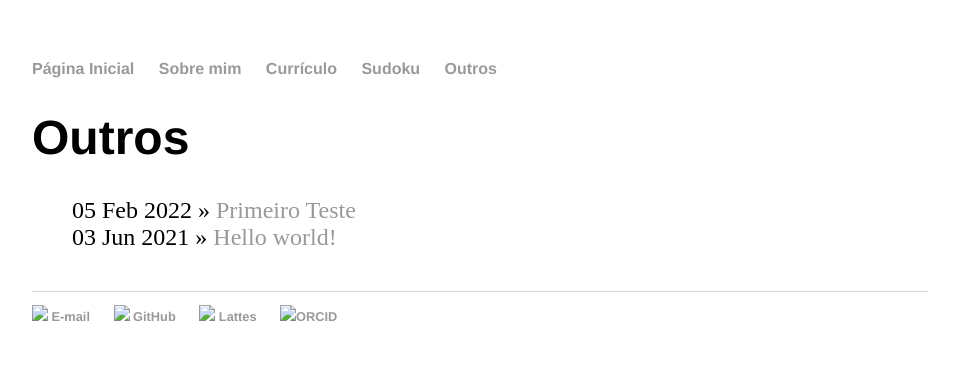
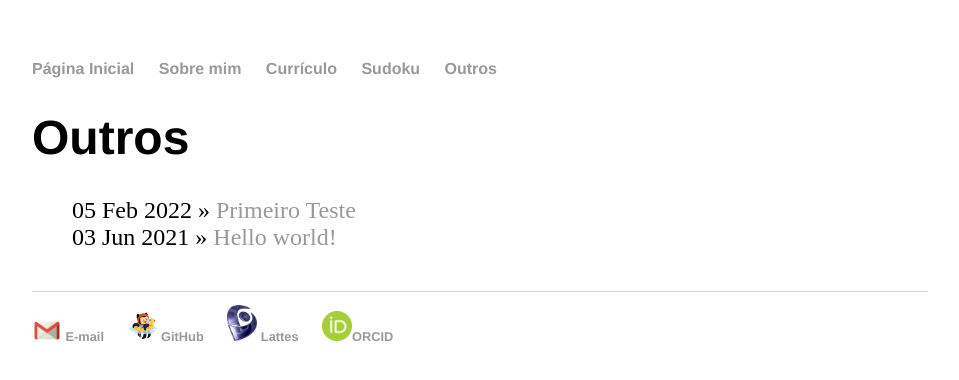
Before and after one commit to maltagabriel/maltagabriel.github.io, a Jekyll site: the page built from outros/index.html, in a window 1280 px wide. Shown: the top 380 px of the page, without its empty margins (160-1119 px from the left). Built offline with Jekyll 4.4.1, drawn with Linux system fonts in a browser that asks for light colours.

Commit message:
Update default.html

```diff
--- a/_layouts/default.html
+++ b/_layouts/default.html
@@ -27,22 +27,22 @@
 			<ul>
 			  <li>
 			    <a href="mailto:gabriel.malta@alumni.usp.br" target="blank">
-			      <img src="img/gmail.png" width="30"> E-mail
+			      <img src="/img/gmail.png" width="30"> E-mail
 			    </a>
 			  </li>
 			  <li>
 			    <a href="https://github.com/maltagabriel" target="blank">
-			      <img src="img/inflatocat.png" width="30"> GitHub
+			      <img src="/img/inflatocat.png" width="30"> GitHub
 			    </a>
 			  </li>
 			  <li>
 			    <a href="http://lattes.cnpq.br/6164790601722355" target="blank">
-			      <img src="img/lattes.jpeg"width="30"> Lattes
+			      <img src="/img/lattes.jpeg"width="30"> Lattes
 			    </a>
 			  </li>
 			  <li>
 			    <a href="https://orcid.org/0000-0002-5915-7171" target="blank">
-			      <img src="img/orcid.png" width="30">ORCID
+			      <img src="/img/orcid.png" width="30">ORCID
 			    </a>
 			  </li>
 			</ul>
```
